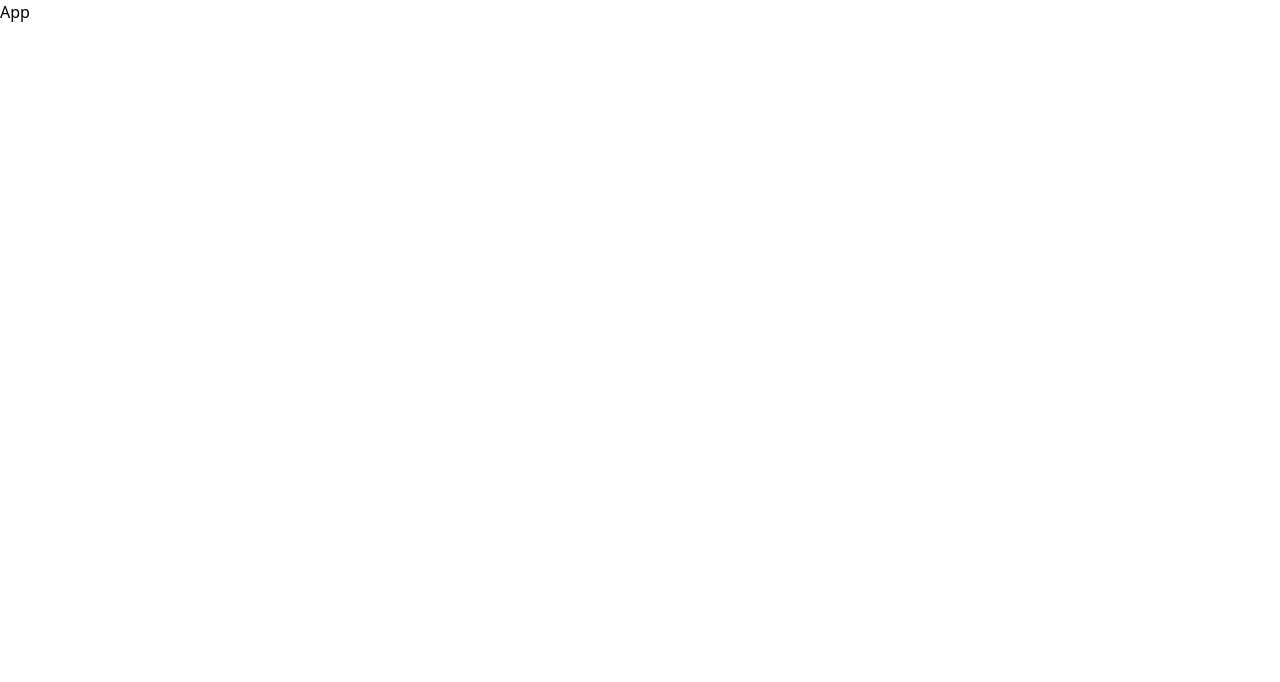
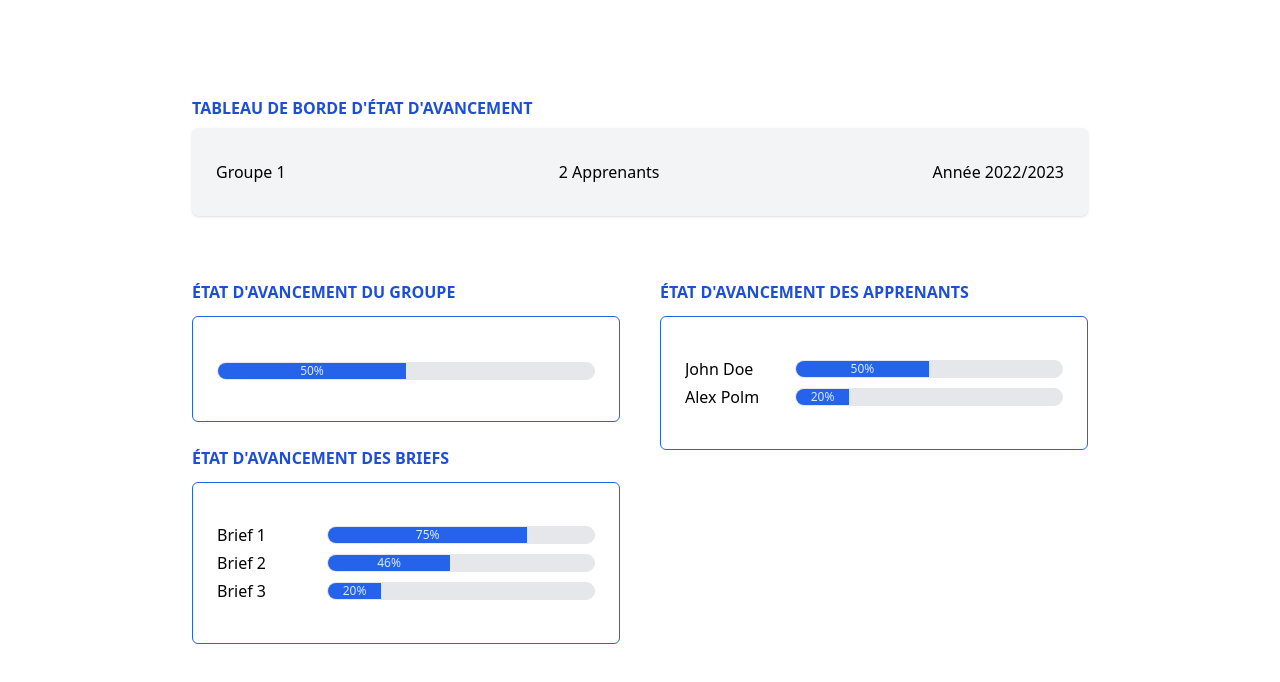
Before and after one commit to bilalbarina/ProjectManagementV2, a React (Create React App) app in the folder ui/: page / in a window 1280 px wide. Shown: the top 682 px of the page. Built offline with nearby package versions, Linux system fonts and the light colour scheme.

Commit message:
Created dashboard components.

```diff
--- a/ui/src/App.js
+++ /dev/null
@@ -1,7 +0,0 @@
-function App() {
-  return (
-    <h1> App </h1>
-  );
-}
-
-export default App;
--- /dev/null
+++ b/ui/src/App.jsx
@@ -0,0 +1,11 @@
+import Dashboard from "./components/dashboard";
+
+function App() {
+  return (
+    <div className="container max-w-4xl py-24">
+      <Dashboard />
+    </div>
+  );
+}
+
+export default App;
--- /dev/null
+++ b/ui/src/components/dashboard/index.jsx
@@ -0,0 +1,14 @@
+import InfoCard from "./partials/InfoCard";
+import { Stats } from "./partials/Stats";
+
+export default function Dashboard() {
+    return (
+        <>
+            <h3 className="text-blue-700 font-semibold uppercase">
+                Tableau de borde d'état d'avancement
+            </h3>
+            <InfoCard />
+            <Stats />
+        </>
+    )
+}
--- /dev/null
+++ b/ui/src/components/dashboard/partials/InfoCard.jsx
@@ -0,0 +1,19 @@
+function InfoCard(props) {
+    return (
+        <div className="bg-gray-100 rounded-md shadow px-6 py-8 flex justify-between w-full mt-2">
+            <div>
+                Groupe 1
+            </div>
+
+            <div>
+                2 Apprenants
+            </div>
+
+            <div>
+                Année 2022/2023
+            </div>
+        </div>
+    )
+}
+
+export default InfoCard;
--- /dev/null
+++ b/ui/src/components/dashboard/partials/Stats.jsx
@@ -0,0 +1,75 @@
+function StatBar(props) {
+    return (
+        <div className="w-full inline-flex items-center space-x-2">
+            { props.title && <span className="whitespace-nowrap w-36 overflow-hidden"> {props.title} </span> }
+            <div className="w-full bg-gray-200 rounded-full border">
+                <div
+                    className="bg-blue-600 text-xs font-medium text-blue-100 text-center p-0.5 leading-none rounded-l-full"
+                    style={{ width: props.stat + "%" }}
+                >
+                    {props.stat + '%'}
+                </div>
+            </div>
+        </div>
+
+    )
+}
+
+function StatCard(props) {
+    return (
+        <div className="w-full space-y-3">
+            <h4 className="text-blue-700 font-semibold uppercase">
+                {props.label}
+            </h4>
+            <div className="border border-blue-600 rounded-md py-10 px-6 space-y-1">
+                {props.children}
+            </div>
+        </div>
+    )
+}
+
+function Stats() {
+    const users = [
+        {
+            name: "John Doe",
+            stat: 50
+        },
+        {
+            name: "Alex Polm",
+            stat: 20
+        }
+    ]
+
+    const projects = [
+        {
+            name: "Brief 1",
+            stat: 75,
+        },
+        {
+            name: "Brief 2",
+            stat: 46,
+        },
+        {
+            name: "Brief 3",
+            stat: 20,
+        }
+    ]
+
+    return (
+        <div className="flex flex-row justify-center space-x-10 mt-16">
+            <div className="flex flex-col w-full space-y-6">
+                <StatCard label="état d'avancement du groupe">
+                    <StatBar stat={50} />
+                </StatCard>
+                <StatCard label="état d'avancement des briefs">
+                {projects.map(user => <StatBar title={user.name} stat={user.stat} />)}
+                </StatCard>
+            </div>
+            <StatCard label="état d'avancement des apprenants">
+                {users.map(user => <StatBar title={user.name} stat={user.stat} />)}
+            </StatCard>
+        </div>
+    )
+}
+
+export { Stats };
--- a/ui/tailwind.config.js
+++ b/ui/tailwind.config.js
@@ -4,7 +4,11 @@ module.exports = {
     "./src/**/*.{js,jsx,ts,tsx}"
   ],
   theme: {
-    extend: {},
+    extend: {
+      container: {
+        center: true
+      }
+    },
   },
   plugins: [],
 }
```
